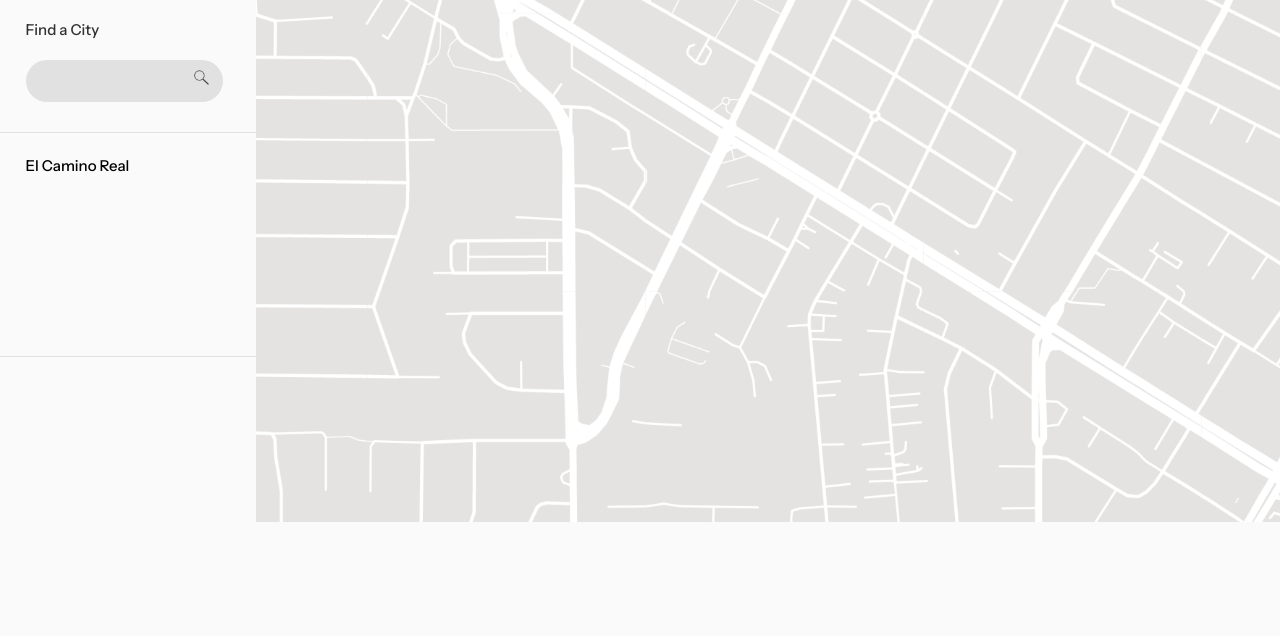
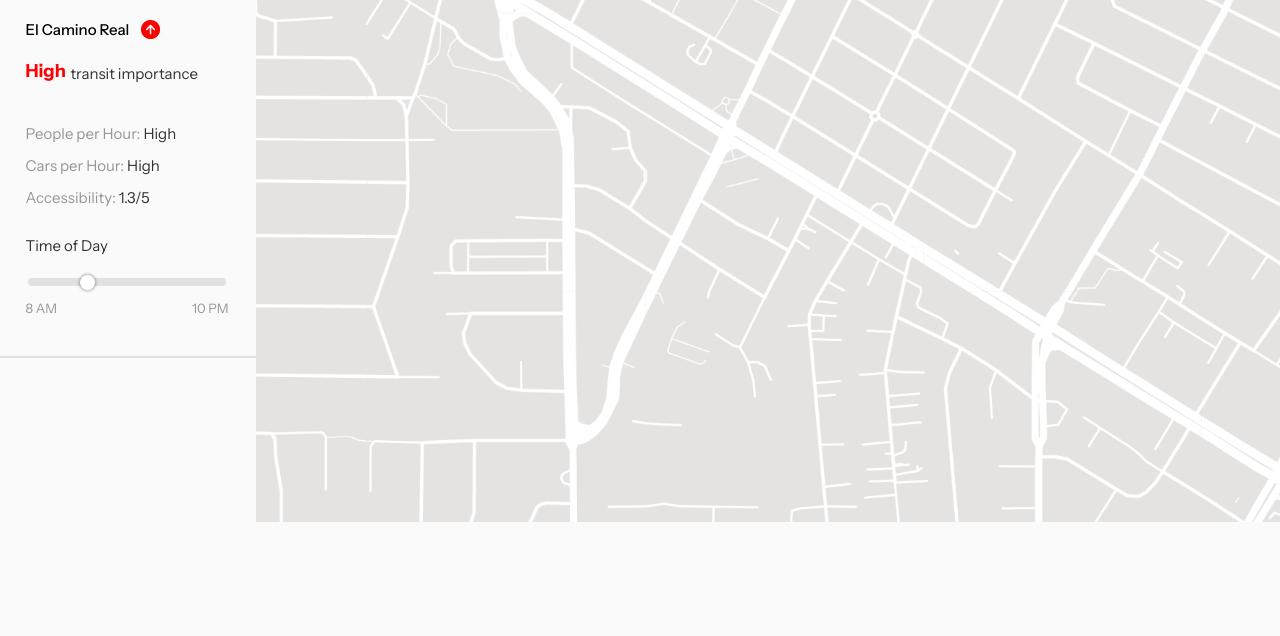
Before and after one commit to platinumblock/UnitedHacks, a plain HTML site: page map.html in a window 1280 px wide. Shown: the part 164-800 px from the top of the page. Drawn offline with Linux system fonts and the light colour scheme.

Commit message:
Add files via upload

```diff
--- a/map.html
+++ b/map.html
@@ -9,17 +9,23 @@
   </head>
   <body>
     <img src = "mountainview.png" id = "map" onclick = "detect(event)">
-    <div id = "topbar"></div>
     <div id = "leftbar"></div>
     <div id = "bar1"></div>
     <div id = "bar2"></div>
-    <div id = "bar3"></div>
-    <img src = "cpu.webp" id = "logo">
-    <div id = "title">transit.ai</div>
     <div id = "searchLabel">Find a City</div>
     <input type = "text" id = "search">
     <img src = "search.webp" id = "searchIcon">
     <div id = "selectedStreet">El Camino Real</div>
+    <img src = "highicon.png" id = "indicatorIcon">
+    <div id = "transitImportance">High</div>
+    <div id = "transitImportanceLabel">transit importance</div>
+    <div id = "peoplePerHour">People per Hour: <span style = "color:rgb(50,50,50)">High</span></div>
+    <div id = "carsPerHour">Cars per Hour: <span style = "color:rgb(50,50,50)">High</span></div>
+    <div id = "accessibility">Accessibility: <span style = "color:rgb(50,50,50)">1.3/5</span></div>
+    <div id = "timeSliderLabel">Time of Day</div>
+    <input type="range" min="8" max="22" value="12" id="timeSlider">
+    <div id = "timeSliderLabel1">8 AM</div>
+    <div id = "timeSliderLabel2">10 PM</div>
     <script src = "map.js"></script>
   </body>
 </html>
--- a/style.css
+++ b/style.css
@@ -103,16 +103,8 @@ body{
 #leftbar{
     position:absolute;
     left:0%;
-    height:80%;
+    height:100%;
     width:20%;
-    top:20%;
-    background-color:rgb(250,250,250);
-}
-#topbar{
-    position:absolute;
-    left:0%;
-    height:20%;
-    width:100%;
     top:0%;
     background-color:rgb(250,250,250);
 }
@@ -127,30 +119,22 @@ body{
     position:absolute;
     left:0%;
     width:20%;
-    top:20%;
-    height:1px;
+    top:18%;
+    height:1.5px;
     background-color:rgb(225,225,225);
 }
 #bar2{
     position:absolute;
     left:0%;
     width:20%;
-    top:37%;
-    height:1px;
-    background-color:rgb(225,225,225);
-}
-#bar3{
-    position:absolute;
-    left:0%;
-    width:20%;
     top:65%;
-    height:1px;
+    height:1.5px;
     background-color:rgb(225,225,225);
 }
 #searchLabel{
     position:absolute;
     left:2%;
-    top:23%;
+    top:4%;
     font-size:15px;
     color:rgb(50,50,50);
     font-weight:500;
@@ -160,7 +144,7 @@ body{
     left:2%;
     width:14.5%;
     height:5%;
-    top:28%;
+    top:9%;
     font-size:15px;
     background-color:rgb(225,225,225);
     color:rgb(50,50,50);
@@ -178,7 +162,7 @@ body{
 #searchIcon{
     position:absolute;
     left:15%;
-    top:29%;
+    top:10%;
     width:1.5%;
 }
 #selectedStreet{
@@ -186,7 +170,13 @@ body{
     left:2%;
     font-size:15px;
     font-weight:500;
-    top:40%;
+    top:23%;
+}
+#indicatorIcon{
+    position:absolute;
+    left:11%;
+    top:23%;
+    width:1.5%;
 }
 .dot{
     position:absolute;
@@ -194,3 +184,84 @@ body{
     width:3px;
     background-color:blue;
 }
+#transitImportance{
+    font-size:18px;
+    color:red;
+    position:absolute;
+    left:2%;
+    top:28%;
+    font-weight:700;
+}
+#transitImportanceLabel{
+    font-size:15px;
+    color:rgb(50,50,50);
+    position:absolute;
+    left:5.5%;
+    top:28.5%;
+}
+#peoplePerHour{
+    position:absolute;
+    left:2%;
+    color:rgb(150,150,150);
+    font-size:15px;
+    top:36%;
+}
+#carsPerHour{
+    position:absolute;
+    left:2%;
+    color:rgb(150,150,150);
+    font-size:15px;
+    top:40%;
+}
+#accessibility{
+    position:absolute;
+    left:2%;
+    color:rgb(150,150,150);
+    font-size:15px;
+    top:44%;
+}
+#timeSliderLabel{
+    position:absolute;
+    left:2%;
+    top:50%;
+    font-size:15px;
+    color:rgb(50,50,50);
+}
+#timeSlider::-webkit-slider-thumb {
+    -webkit-appearance: none; /* Override default look */
+    background:white;
+    box-shadow:0px 0px 3px 1px rgba(0,0,0,0.3);
+    width:15px;
+    height:15px;
+    border-radius:50%;
+    transition:0.1s all;
+}
+#timeSlider::-webkit-slider-thumb:hover{
+    cursor:pointer;
+    filter:brightness(95%);
+}
+#timeSlider{
+    position:absolute;
+    left:2%;
+    width:15.5%;
+    top:55%;
+    outline:none;
+    -webkit-appearance: none;
+    background-color:rgb(225,225,225);
+    height:8px;
+    border-radius:5px;
+}
+#timeSliderLabel1{
+    position:absolute;
+    left:2%;
+    top:58%;
+    color:rgb(150,150,150);
+    font-size:13px;
+}
+#timeSliderLabel2{
+    position:absolute;
+    left: 15%;
+    top:58%;
+    color:rgb(150,150,150);
+    font-size:13px;
+}
```
Also changed, not shown: highicon.png (added).
